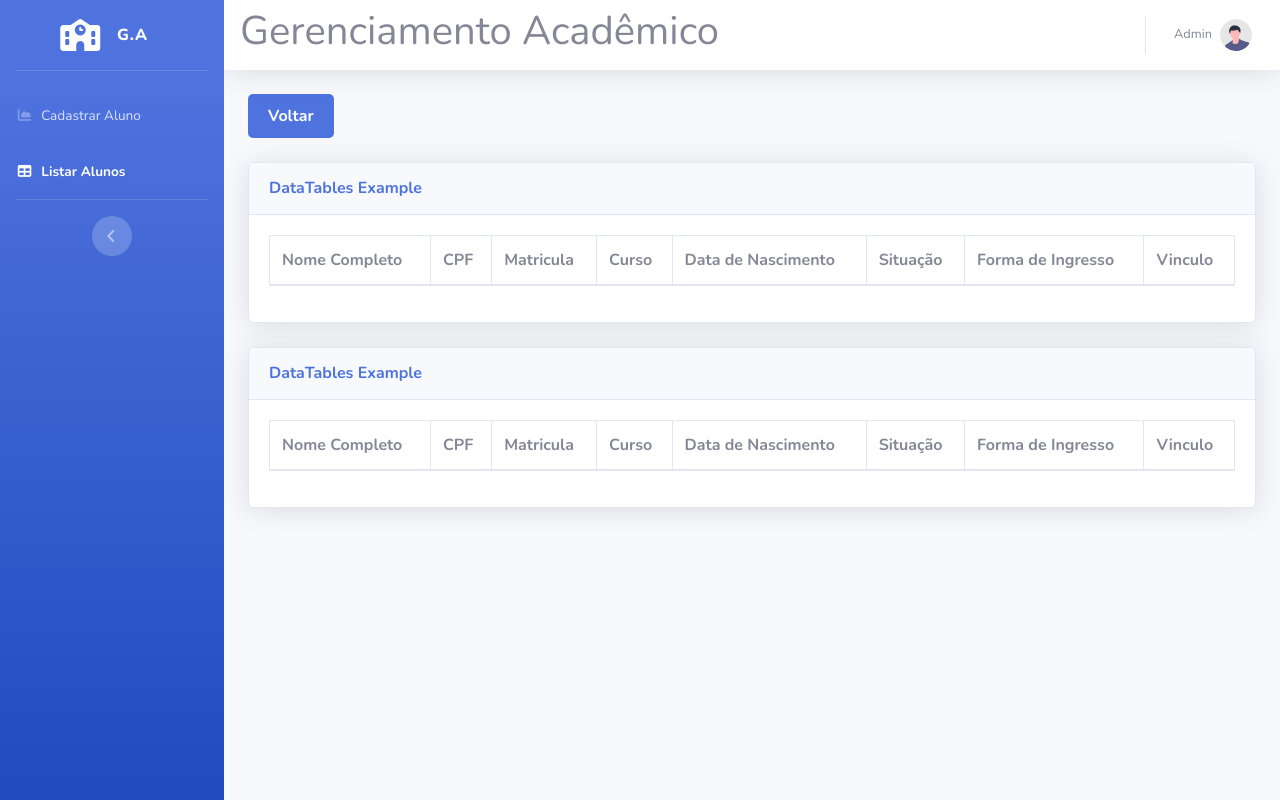
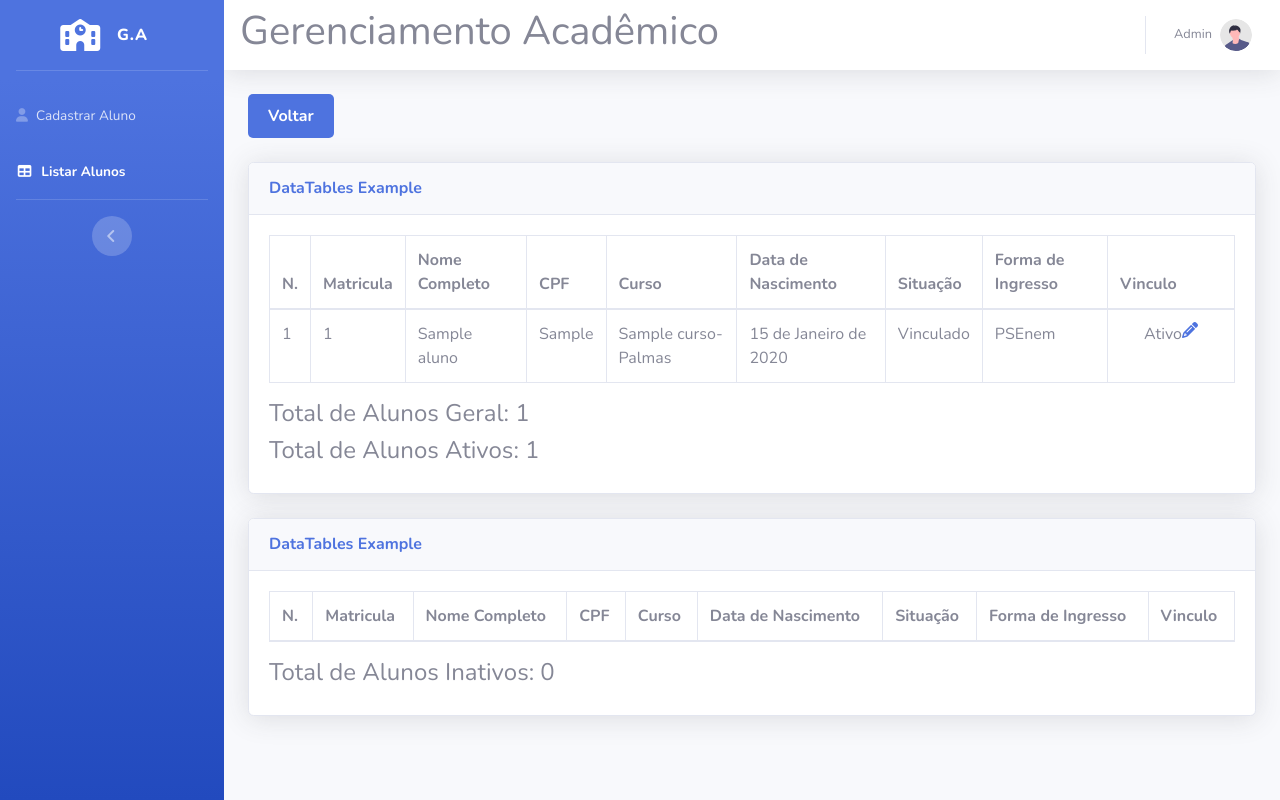
Before and after one commit to GuiRosario/Cadastro_de_alunos_django, a Django app: page /alunos/list/campus/1/ in a window 1280 px wide. Run offline with Django 4.2, Linux system fonts and the light colour scheme; tables that the repository leaves empty hold one stand-in row (values such as "Sample post"); lists and menus that the app fills with data are empty; some libraries are stand-ins or nearby versions.

Commit message:
Ajustando nome de variaveis e mudando card dos filtros para um menu dropdown

```diff
--- a/gerenciamento_academico/models/options.py
+++ b/gerenciamento_academico/models/options.py
@@ -1,10 +1,10 @@
-CAMPUS_CHOICES = {
+CAMPUS_CHOICES = (
     (1,'Palmas'),
     (2,'Porto Nacional'),
     (3,'Arraias'),
     (4,'Miracema'),
     (5,'Gurupi')
-}
+)
 
 SITUACAO_CHOICES = (
     (1,'Vinculado'),
--- a/gerenciamento_academico/templates/filtro_list.html
+++ b/gerenciamento_academico/templates/filtro_list.html
@@ -1,24 +1,3 @@
-<!-- <!DOCTYPE html>
-<html lang="en">
-<head>
-    <meta charset="UTF-8">
-    <meta name="viewport" content="width=device-width, initial-scale=1.0">
-    <title>Document</title>
-</head>
-<body>
-    <ul>
-        {% for object in alunos %}
-        <li>
-            <div>
-                {{ object.nome_completo}}
-            </div>
-        </li>
-        {% empty %}
-        <li>No objects yet.</li>
-        {% endfor %}
-    </ul>
-    </body>
-</html> -->
 {% load widget_tweaks %}
 <!DOCTYPE html>
 <html lang="en">
@@ -58,6 +37,7 @@
         height: 100%;
         background-color: rgba(0, 0, 0, 0.2);
     }
+
     .modal-content {
         background-color: #fff;
         margin: 10% auto;
@@ -65,14 +45,20 @@
         width: 20% !important;
         text-align: center;
         box-shadow: 0 4px 8px 0 rgba(0, 0, 0, 0.2);
-        }.container {
+    }
+
+    .container {
         display: flex;
-            justify-content: space-between; /* Alinha os elementos nos limites opostos */
+        justify-content: space-between;
+        /* Alinha os elementos nos limites opostos */
     }
+
     .botoes-container button {
         display: inline-block;
-            margin-right: 20px; /* Espaço entre os botões (opcional) */
+        margin-right: 20px;
+        /* Espaço entre os botões (opcional) */
     }
+
     #voltar {
         display: inline-block;
         padding: 10px 20px;
@@ -87,6 +73,7 @@
         background-color: #4e73df;
     }
 </style>
+
 <body id="page-top">
 
     <!-- Page Wrapper -->
@@ -107,7 +94,7 @@
             <!-- Nav Item - Charts -->
             <li class="nav-item">
                 <a class="nav-link" href="/alunos/form">
-                    <i class="fas fa-fw fa-chart-area"></i>
+                    <i class="fa-solid fa-user"></i>
                     <span>Cadastrar Aluno</span></a>
             </li>
 
@@ -154,8 +141,7 @@
                             <a class="nav-link dropdown-toggle" href="#" id="userDropdown" role="button"
                                 data-toggle="dropdown" aria-haspopup="true" aria-expanded="false">
                                 <span class="mr-2 d-none d-lg-inline text-gray-600 small">Admin</span>
-                                <img class="img-profile rounded-circle"
-                                    src="{% static 'img/undraw_profile.svg' %}">
+                                <img class="img-profile rounded-circle" src="{% static 'img/undraw_profile.svg' %}">
                             </a>
                         </li>
 
@@ -178,9 +164,10 @@
                                 <table class="table table-bordered" id="" width="100%" cellspacing="0">
                                     <thead>
                                         <tr>
+                                            <th>N.</th>
+                                            <th>Matricula</th>
                                             <th>Nome Completo</th>
                                             <th>CPF</th>
-                                            <th>Matricula</th>
                                             <th>Curso</th>
                                             <th>Data de Nascimento</th>
                                             <th>Situação</th>
@@ -189,39 +176,46 @@
                                         </tr>
                                     </thead>
                                     <tbody>
-                                        {% for object in alunos %}
+                                        {% for aluno in object_list %}
                                         <tr>
-                                            <td>{{object.nome_completo}}</td>
-                                            <td>{{object.cpf}}</td>
-                                            <td>{{object.matricula}}</td>
-                                            <td>{{object.curso}}</td>
-                                            <td>{{object.data_de_nascimento}}</td>
-                                            <td>{{object.get_situacao_display}}</td>
-                                            <td>{{object.get_forma_de_ingresso_display}}</td>
+                                            <td>{{forloop.counter}}</td>
+                                            <td>{{aluno.matricula}}</td>
+                                            <td>{{aluno.nome_completo}}</td>
+                                            <td>{{aluno.cpf}}</td>
+                                            <td>{{aluno.curso}}</td>
+                                            <td>{{aluno.data_de_nascimento}}</td>
+                                            <td>{{aluno.get_situacao_display}}</td>
+                                            <td>{{aluno.get_forma_de_ingresso_display}}</td>
                                             <td>
                                                 <div class="container">
-                                                    {{object.get_vinculo_display}}
-                                                    <i onclick=mostrarModal({{object.id}}) class="fa-solid fa-pencil" style="color: #4e73df;"></i>
+                                                    {{aluno.get_vinculo_display}}
+                                                    <i onclick=mostrarModal({{aluno.id}}) class="fa-solid fa-pencil"
+                                                        style="color: #4e73df;"></i>
                                                 </div>
                                             </td>
 
                                         </tr>
 
-                                        <div id="meuModal{{object.id}}" class="modal">
+                                        <div id="meuModal{{aluno.id}}" class="modal">
                                             <div class="modal-content">
                                                 <form method="post">
                                                     {% csrf_token %}
                                                     <div>
-                                                        <label for="selecionar-situacao">Selecione o novo vinculo:</label>
-                                                        <select id="selecionar-situacao" name="atualizar" class="form-control">
+                                                        <label for="selecionar-situacao">Selecione o novo
+                                                            vinculo:</label>
+                                                        <select id="selecionar-situacao" name="atualizar"
+                                                            class="form-control">
                                                             {% for situ in situacao %}
-                                                            <option value={{object.id}},{{situ.0}}>{{ situ.1 }}</option>
+                                                            <option value={{aluno.id}},{{situ.0}}>{{ situ.1 }}</option>
                                                             {% endfor %}
                                                         </select>
                                                         <br>
                                                         <div class="botoes-container">
-                                                            <button class="btn btn-primary" type="submit" style="width: 100px;">Enviar</button>
-                                                            <button type="button" class="btn btn-danger" onclick=fecharModal({{object.id}}) style="width: 100px;">Cancelar</button>
+                                                            <button class="btn btn-primary" type="submit"
+                                                                style="width: 100px;">Enviar</button>
+                                                            <button type="button" class="btn btn-danger"
+                                                                onclick=fecharModal({{aluno.id}})
+                                                                style="width: 100px;">Cancelar</button>
                                                         </div>
                                                     </div>
                                                 </form>
@@ -231,7 +225,8 @@
                                         {% endfor %}
                                     </tbody>
                                 </table>
-
+                                <h4>Total de Alunos Geral: {{contagem_alunos_geral}}</h4>
+                                <h4>Total de Alunos Ativos: {{contagem_alunos_ativos}}</h4>
                             </div>
                         </div>
                     </div>
@@ -244,9 +239,10 @@
                                 <table class="table table-bordered" id="" width="100%" cellspacing="0">
                                     <thead>
                                         <tr>
+                                            <th>N.</th>
+                                            <th>Matricula</th>
                                             <th>Nome Completo</th>
                                             <th>CPF</th>
-                                            <th>Matricula</th>
                                             <th>Curso</th>
                                             <th>Data de Nascimento</th>
                                             <th>Situação</th>
@@ -255,39 +251,46 @@
                                         </tr>
                                     </thead>
                                     <tbody>
-                                        {% for object in inativos %}
+                                        {% for aluno in inativos %}
                                         <tr>
-                                            <td>{{object.nome_completo}}</td>
-                                            <td>{{object.cpf}}</td>
-                                            <td>{{object.matricula}}</td>
-                                            <td>{{object.curso}}</td>
-                                            <td>{{object.data_de_nascimento}}</td>
-                                            <td>{{object.get_situacao_display}}</td>
-                                            <td>{{object.get_forma_de_ingresso_display}}</td>
+                                            <td>{{forloop.counter}}</td>
+                                            <td>{{aluno.matricula}}</td>
+                                            <td>{{aluno.nome_completo}}</td>
+                                            <td>{{aluno.cpf}}</td>
+                                            <td>{{aluno.curso}}</td>
+                                            <td>{{aluno.data_de_nascimento}}</td>
+                                            <td>{{aluno.get_situacao_display}}</td>
+                                            <td>{{aluno.get_forma_de_ingresso_display}}</td>
                                             <td>
                                                 <div class="container">
-                                                    {{object.get_vinculo_display}}
-                                                    <i onclick=mostrarModal({{object.id}}) class="fa-solid fa-pencil" style="color: #4e73df;"></i>
+                                                    {{aluno.get_vinculo_display}}
+                                                    <i onclick=mostrarModal({{aluno.id}}) class="fa-solid fa-pencil"
+                                                        style="color: #4e73df;"></i>
                                                 </div>
                                             </td>
 
                                         </tr>
 
-                                        <div id="meuModal{{object.id}}" class="modal">
+                                        <div id="meuModal{{aluno.id}}" class="modal">
                                             <div class="modal-content">
                                                 <form method="post">
                                                     {% csrf_token %}
                                                     <div>
-                                                        <label for="selecionar-situacao">Selecione o novo vinculo:</label>
-                                                        <select id="selecionar-situacao" name="atualizar" class="form-control">
+                                                        <label for="selecionar-situacao">Selecione o novo
+                                                            vinculo:</label>
+                                                        <select id="selecionar-situacao" name="atualizar"
+                                                            class="form-control">
                                                             {% for situ in situacao %}
-                                                            <option value={{object.id}},{{situ.0}}>{{ situ.1 }}</option>
+                                                            <option value={{aluno.id}},{{situ.0}}>{{ situ.1 }}</option>
                                                             {% endfor %}
                                                         </select>
                                                         <br>
                                                         <div class="botoes-container">
-                                                            <button class="btn btn-primary" type="submit" style="width: 100px;">Enviar</button>
-                                                            <button type="button" class="btn btn-danger" onclick=fecharModal({{object.id}}) style="width: 100px;">Cancelar</button>
+                                                            <button class="btn btn-primary" type="submit"
+                                                                style="width: 100px;">Enviar</button>
+                                                            <button type="button" class="btn btn-danger"
+                                                                onclick=fecharModal({{aluno.id}})
+                                                                style="width: 100px;">Cancelar</button>
                                                         </div>
                                                     </div>
                                                 </form>
@@ -296,8 +299,9 @@
                                         {% endfor %}
                                     </tbody>
                                 </table>
+                                <h4>Total de Alunos Inativos: {{contagem_alunos_inativos}}</h4>
+                            </div>
 
-                            </div>
                         </div>
                     </div>
                 </div>
--- a/gerenciamento_academico/views.py
+++ b/gerenciamento_academico/views.py
@@ -1,4 +1,5 @@
 from typing import Any
+from django import http
 from django.forms.models import BaseModelForm
 from django.shortcuts import render,redirect
 from .Forms import AlunosForm, AtualizarVinculoForm,EscolherCursoForm
@@ -16,7 +17,6 @@ class AlunosFormView(FormView):
     success_url = "/alunos/form"
 
     def form_valid(self,form=None):
-        print("Form valido")
         form.save()
         return super().form_valid(form)
 
@@ -29,128 +29,103 @@ class AlunosFormView(FormView):
 class ListarView(ListView):
     model = Aluno
     template_name = 'aluno_list.html'
-    context_object_name = 'alunos'
 
     def get_context_data(self, **kwargs):
         context = super().get_context_data(**kwargs)
         cursos = Curso.objects.all()
-        context['cursos'] = cursos
+        contagem_alunos_geral = Aluno.objects.count()
+        contagem_alunos_ativos = Aluno.objects.filter(vinculo=1).count()
+        contagem_alunos_inativos = Aluno.objects.filter(vinculo=2).count()
+        ids_cursos = list(Curso.objects.values_list('id',flat=True))
+        valores_campus = [item[0] for item in CAMPUS_CHOICES]
+        nome_campus = [item[1] for item in CAMPUS_CHOICES]
+        lista_contadores = []
+        for i in ids_cursos:
+            curso = Curso.objects.get(id=i)
+            contagem = Aluno.objects.filter(curso=curso).count()
+            lista_contadores.append(f'Numero de alunos de {curso}:{contagem}')
+        for i in valores_campus:
+            contagem = Aluno.objects.filter(curso__campus=i).count()
+            lista_contadores.append(f'Numero de alunos de {nome_campus[i-1]}:{contagem}')
+        context['lista_contagem_alunos_por_cursos'] = lista_contadores
+        context['contagem_alunos_geral'] = contagem_alunos_geral
+        context['contagem_alunos_ativos'] = contagem_alunos_ativos
+        context['contagem_alunos_inativos'] = contagem_alunos_inativos
         context['campus'] = CAMPUS_CHOICES
         context['situacao'] = SITUACAO_CHOICES
+        context['cursos'] = cursos
         return context
 
     def post(self,request):
-        teste = request.POST.get('atualizar')
-        partes = teste.split(',')
-        id = int(partes[0])
-        situ = int(partes[1])
-        if int(partes[1]) == 1:
+        NovaSituacaoVinculo = request.POST.get('atualizar')
+        SituacaoVinculo = NovaSituacaoVinculo.split(',')
+        id = int(SituacaoVinculo[0])
+        NovaSituacao = int(SituacaoVinculo[1])
+        if int(SituacaoVinculo[1]) == 1:
             Aluno.objects.filter(id=id).update(vinculo=1)
-            Aluno.objects.filter(id=id).update(situacao=situ)
+            Aluno.objects.filter(id=id).update(situacao=NovaSituacao)
         else:
             Aluno.objects.filter(id=id).update(vinculo=2)
-            Aluno.objects.filter(id=id).update(situacao=situ)
+            Aluno.objects.filter(id=id).update(situacao=NovaSituacao)
 
         return redirect(request.get_full_path())
-    # def get_queryset(self):
-    #     url_atual = self.request.path
-    #     id_da_url = self.kwargs.get('pk')
-    #     situ_url = self.kwargs.get('situ')
-    #     print(id_da_url)
-    #     print(url_atual)
-    #     print('alunos/list/curso/' + str(id_da_url))
-    #     if url_atual == '/alunos/list/atualizar/' + str(id_da_url) + '/' + str(situ_url):
-    #         print("entrou situ")
-    #         if situ_url == 1:
-    #             Aluno.objects.filter(id=id_da_url).update(vinculo=1)
-    #             Aluno.objects.filter(id=id_da_url).update(situacao=situ_url)
-    #         else:
-    #             Aluno.objects.filter(id=id_da_url).update(vinculo=2)
-    #             Aluno.objects.filter(id=id_da_url).update(situacao=situ_url)
-    #         return Aluno.objects.all()
-    #     return Aluno.objects.all()
-
-    # def get_queryset(self):
-    #     url_atual = self.request.path
-    #     id_da_url = self.kwargs.get('pk')
-    #     print(id_da_url)
-    #     print(url_atual)
-    #     print('alunos/list/curso/' + str(id_da_url))
-    #     if url_atual == '/alunos/list/curso/' + str(id_da_url) + '/':
-    #         print('entrou')
-    #         teste = Curso.objects.get(id=id_da_url)
-    #         return Aluno.objects.filter(curso=teste)
-
-    #     return Aluno.objects.all()
 
 class FiltroListView(ListView):
     model = Aluno
     template_name = 'filtro_list.html'
-    context_object_name = 'alunos'
+
+    # def dispatch(self, request: HttpRequest, *args: Any, **kwargs: Any) -> HttpResponse:
+
+    #     curso
+
+
+    #     qs = qs.filter()
+
+    #     CAMPUS_CHOICES
+
+
+
+    #     return super().dispatch(request, *args, **kwargs)
 
     def get_queryset(self):
         url_atual = self.request.path
         id_da_url = self.kwargs.get('pk')
-        print(id_da_url)
-        print(url_atual)
-        print('alunos/list/curso/' + str(id_da_url))
         if url_atual == '/alunos/list/curso/' + str(id_da_url) + '/':
-            print('entrou')
-            teste = Curso.objects.get(id=id_da_url)
-            return Aluno.objects.filter(curso=teste).filter(vinculo=1)
+            return Aluno.objects.filter(curso=Curso.objects.get(id=id_da_url)).filter(vinculo=1)
         if url_atual == '/alunos/list/campus/' + str(id_da_url) + '/':
-            print('entrou campus')
             return Aluno.objects.filter(curso__campus=id_da_url).filter(vinculo=1)
 
     def get_context_data(self, **kwargs):
         context = super().get_context_data(**kwargs)
         url_atual = self.request.path
         id_da_url = self.kwargs.get('pk')
+        if url_atual == '/alunos/list/curso/' + str(id_da_url) + '/':
+            inativos = Aluno.objects.filter(curso=Curso.objects.get(id=id_da_url)).filter(vinculo=2)
+            contagem_alunos_geral = Aluno.objects.filter(curso=Curso.objects.get(id=id_da_url)).count()
+            contagem_alunos_ativos = Aluno.objects.filter(curso=Curso.objects.get(id=id_da_url)).filter(vinculo=1).count()
+            contagem_alunos_inativos = Aluno.objects.filter(curso=Curso.objects.get(id=id_da_url)).filter(vinculo=2).count()
+        else:
+            inativos = Aluno.objects.filter(curso__campus=id_da_url).filter(vinculo=2)
+            contagem_alunos_geral = Aluno.objects.filter(curso__campus=id_da_url).count()
+            contagem_alunos_ativos = Aluno.objects.filter(curso__campus=id_da_url).filter(vinculo=1).count()
+            contagem_alunos_inativos = Aluno.objects.filter(curso__campus=id_da_url).filter(vinculo=2).count()
+        context['inativos'] = inativos
+        context['contagem_alunos_geral'] = contagem_alunos_geral
+        context['contagem_alunos_ativos'] = contagem_alunos_ativos
+        context['contagem_alunos_inativos'] = contagem_alunos_inativos
         context['situacao'] = SITUACAO_CHOICES
-        if url_atual == '/alunos/list/curso/' + str(id_da_url) + '/':
-            teste = Curso.objects.get(id=id_da_url)
-            inativos = Aluno.objects.filter(curso=teste).filter(vinculo=2)
-            context['inativos'] = inativos
-        else:
-            teste = Aluno.objects.filter(curso__campus=id_da_url)
-            inativos = teste.filter(vinculo=2)
-            context['inativos'] = inativos
         return context
 
     def post(self,request,**kwargs):
-        teste = request.POST.get('atualizar')
-        partes = teste.split(',')
-        id = int(partes[0])
-        situ = int(partes[1])
-        if int(partes[1]) == 1:
+        NovaSituacaoVinculo = request.POST.get('atualizar')
+        SituacaoVinculo = NovaSituacaoVinculo.split(',')
+        id = int(SituacaoVinculo[0])
+        NovaSituacao = int(SituacaoVinculo[1])
+        if int(SituacaoVinculo[1]) == 1:
             Aluno.objects.filter(id=id).update(vinculo=1)
-            Aluno.objects.filter(id=id).update(situacao=situ)
+            Aluno.objects.filter(id=id).update(situacao=NovaSituacao)
         else:
             Aluno.objects.filter(id=id).update(vinculo=2)
-            Aluno.objects.filter(id=id).update(situacao=situ)
+            Aluno.objects.filter(id=id).update(situacao=NovaSituacao)
 
         return redirect(request.get_full_path())
-    # def get(self,request):
-    #     form = EscolherCursoForm()
-    #     alunos = Aluno.objects.filter(ativo = True)
-    #     alunos_cursos = request.GET.get('')
-    #     context = {'alunos':alunos,'formcurso':form}
-    #     return render(request,'lista/aluno_list.html',context)
-
-# class AlunosDoCursoView(ListView):
-#     model = Aluno
-#     template_name = 'lista/aluno_list.html'
-#     context_object_name = 'alunos_curso'
-
-#     def get_queryset(self):
-#         curso_selecionado  = self.request.GET.get('curso',None)
-
-#         if curso_selecionado:
-#             return Aluno.objects.filter(curso = curso_selecionado)
-
-#         return Aluno.objects.none()
-
-#     def get_context_data(self, **kwargs):
-#         context = super().get_context_data(**kwargs)
-#         context['form_curso'] = EscolherCursoForm()  # Adicione o formulário ao contexto
-#         return context
```
Also changed, not shown: gerenciamento_academico/Forms.py (+7 -0 lines), gerenciamento_academico/templates/aluno_list.html (+82 -102 lines), gerenciamento_academico/templates/alunos.html (+15 -12 lines), media/images/RelampagoMcQueen_JxYA0wW.jpg (added), media/images/Screenshot_from_2023-10-04_15-40-51.png (added). Lines whose indentation alone changed are shown as unchanged.
